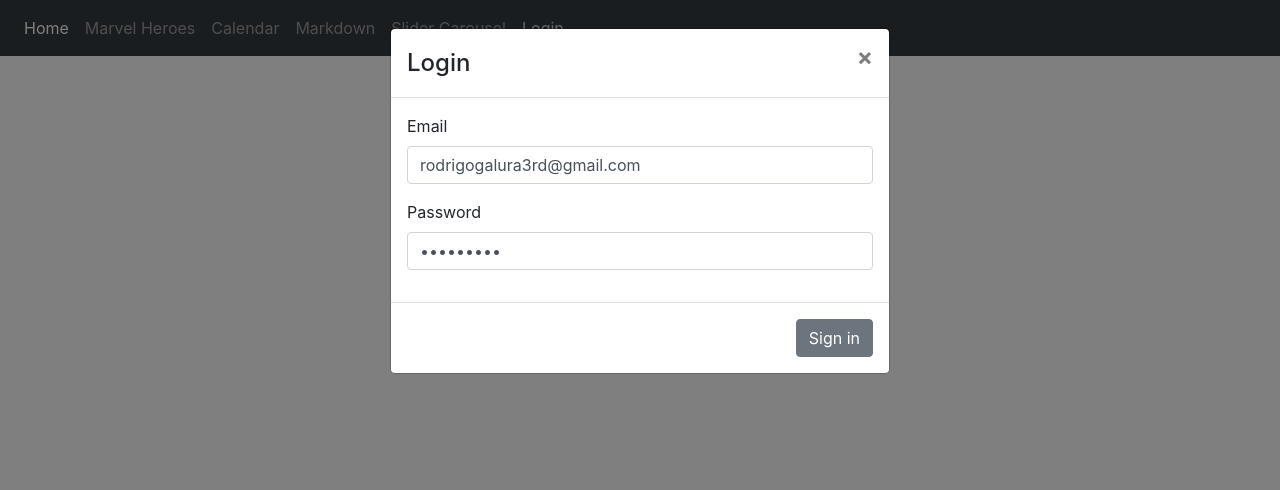
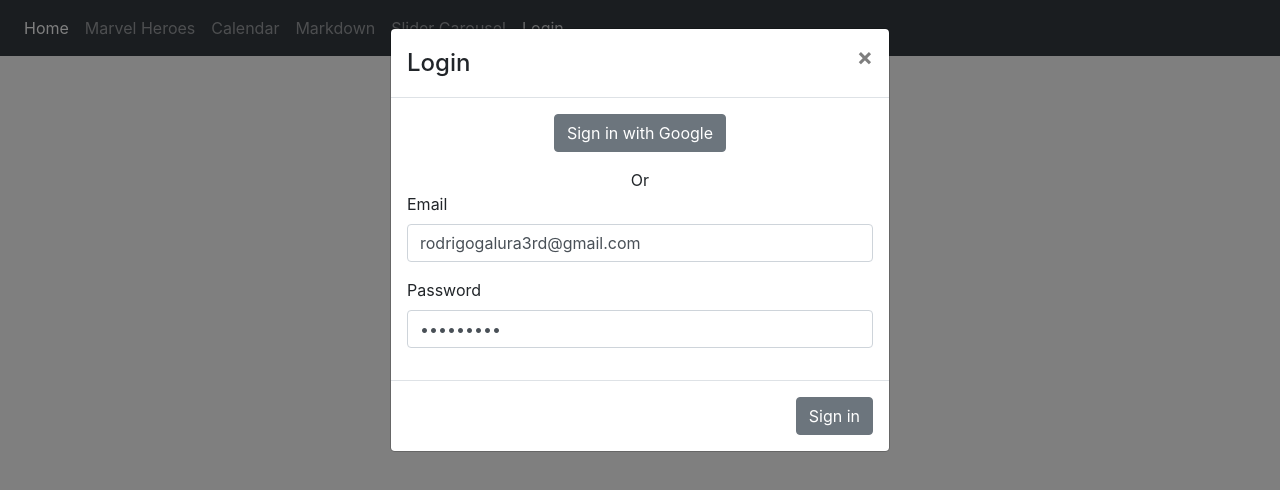
Before and after one commit to codedigs/vue3-app, a Vue app: page / in a window 1280 px wide. Both pictures are taken after a click on the link "Login". Shown: the top 490 px of the page. Built offline with nearby package versions, Linux system fonts and the light colour scheme; no server answers.

Commit message:
login with google ok

```diff
--- a/src/components/LoginModal.vue
+++ b/src/components/LoginModal.vue
@@ -12,6 +12,12 @@
                 </div>
                 <div class="modal-body">
                     <div class="alert alert-danger" role="alert" v-show="errorMessage !== ''" v-text="errorMessage"></div>
+                    <div class="form-group text-center">
+                        <button class="btn btn-secondary btn-xs" @click="signInWithGoogle">Sign in with Google</button>
+                    </div>
+                    <div class="form-group text-center mb-0">
+                        <span>Or</span>
+                    </div>
                     <form @submit.prevent class="form-horizontal" ref="loginForm">
                         <div class="form-group">
                             <label>Email</label>
@@ -32,7 +38,6 @@
             </div>
         </div>
     </div>
-
     <!-- inside of AppHeader component -->
     <teleport to=".navbar-nav">
         <li class="nav-item" v-if="!isAuthenticated">
@@ -43,7 +48,6 @@
         </li>
     </teleport>
 </template>
-
 <script>
 import firebase from "../utilities/firebase/firebase";
 import firebase_const from "../utilities/firebase/constant";
@@ -52,7 +56,7 @@ import jQ from "jquery";
 export default {
     mounted: function() {
         firebase.auth().onAuthStateChanged((user) => {
-          this.isAuthenticated = user !== null;
+            this.isAuthenticated = user !== null;
         });
     },
 
@@ -104,10 +108,24 @@ export default {
 
         signout: function() {
             firebase.auth().signOut().then(() => {
-              console.log("signout success")
-            }).catch((err) => {
+                console.log("signout success")
+            }).catch((error) => {
                 console.log("signout error")
-                console.log(err);
+                console.log(error);
+            });
+        },
+
+        signInWithGoogle: function() {
+            var provider = new firebase.auth.GoogleAuthProvider();
+
+            firebase.auth().signInWithPopup(provider).then(() => {
+                this.errorMessage = "";
+                this.isAuthenticated = true;
+
+                this.closeModal();
+            }).catch((error) => {
+                this.errorMessage = error.message;
+                this.isAuthenticated = false;
             });
         }
     }
```
